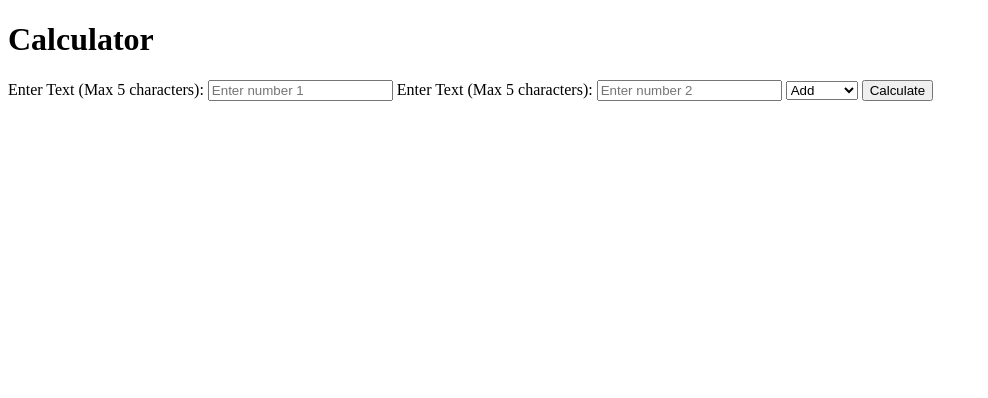
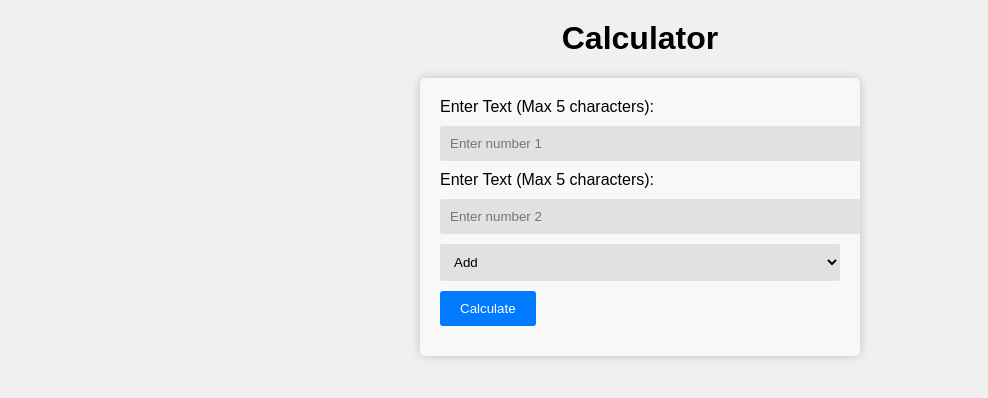
Before and after one commit to saketanandjha/calculator1, a Flask app: page / in a window 1280 px wide. Shown: the top 398 px of the page, without its empty margins (0-988 px from the left). Run offline with Flask 3, Linux system fonts and the light colour scheme.

Commit message:
Modified

```diff
--- /dev/null
+++ b/static/style.css
@@ -0,0 +1,56 @@
+/* style.css */
+body {
+    font-family: Arial, sans-serif;
+    background-color: #f0f0f0;
+    margin: 0;
+    padding: 0;
+}
+
+h1 {
+    text-align: center;
+    margin-top: 20px;
+}
+
+form {
+    max-width: 400px;
+    margin: 0 auto;
+    padding: 20px;
+    background-color: #f8f8f8; /* Light gray background for the form */
+    border-radius: 5px;
+    box-shadow: 0 0 10px rgba(0, 0, 0, 0.2);
+}
+
+label, input, select {
+    display: block;
+    margin-bottom: 10px;
+}
+
+/* Colorful Boxes */
+input[type="text"], select {
+    width: 100%;
+    padding: 10px;
+    border: none;
+    border-radius: 3px;
+    background-color: #e1e1e1; /* Light gray background for input boxes */
+}
+
+input[type="text"]:focus, select:focus {
+    background-color: #fff; /* White background when focused */
+}
+
+input[type="submit"] {
+    background-color: #007bff;
+    color: #fff;
+    padding: 10px 20px;
+    border: none;
+    border-radius: 3px;
+    cursor: pointer;
+}
+
+h2 {
+    margin-top: 20px;
+    text-align: center;
+    background-color: #007bff; /* Blue background for the result box */
+    color: #fff;
+    padding: 10px;
+}
--- a/templates/calculator.html
+++ b/templates/calculator.html
@@ -2,6 +2,9 @@
 <html>
 <head>
     <title>Calculator</title>
+    <link rel="stylesheet" type="text/css" href="{{ url_for('static', filename='style.css') }}">
+
+
 </head>
 <body>
     <h1>Calculator</h1>
```
Also changed, not shown: templates/c1.html (deleted).
